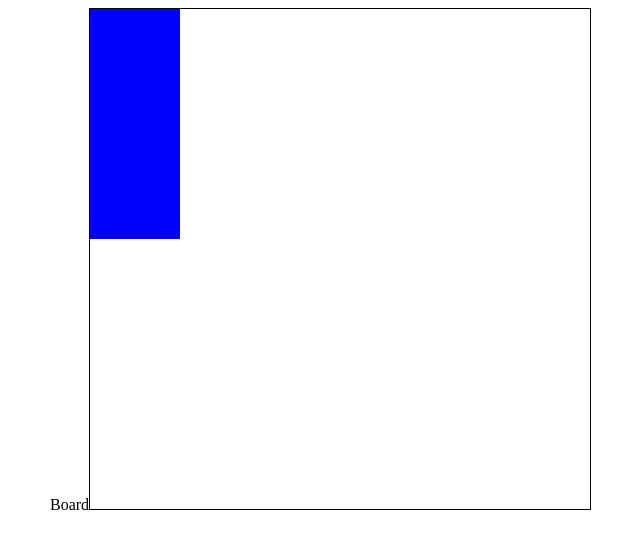
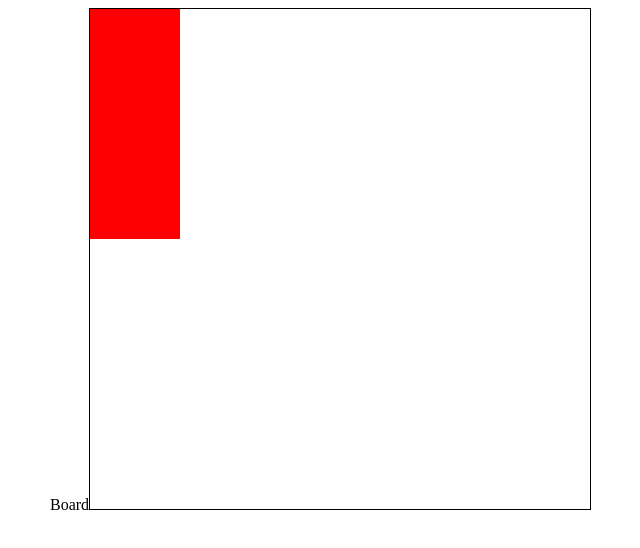
Before and after one commit to JoachimKoenigslieb/square-packing, a Gatsby site: page / in a window 1280 px wide. Shown: the whole page, without its empty margins (14-654 px from the left). Built offline with nearby package versions, Linux system fonts and the light colour scheme; Gatsby itself is replaced by a stand-in of ours.

Commit message:
better drag n drop

```diff
--- a/src/pages/index.tsx
+++ b/src/pages/index.tsx
@@ -13,9 +13,12 @@ const MyStyledCanvas = styled.canvas`
 	border: 1px solid black;
 `
 
+const WIDTH = 500
+const HEIGHT = 500
+
 
 const innerCanvas = (props: ICanvas, ref: React.ForwardedRef<HTMLCanvasElement>) => {
-	return <MyStyledCanvas width={500} height={500} ref={ref}/>
+	return <MyStyledCanvas width={WIDTH} height={HEIGHT} ref={ref}/>
 }
 class Rectangle {
 	height: number
@@ -44,15 +47,15 @@ class Rectangle {
 
 const Canvas = React.forwardRef<HTMLCanvasElement>(innerCanvas)
 
-const drawRect = (rect: Rectangle, ctx: CanvasRenderingContext2D) => {
-	ctx.fillStyle = 'blue'
+const drawRect = (rect: Rectangle, ctx: CanvasRenderingContext2D, color: 'blue' | 'red') => {
+	ctx.fillStyle = color
 	ctx.fillRect(rect.x, rect.y, rect.width, rect.height)
 }
 
 const moveRect = (rect: Rectangle, ctx: CanvasRenderingContext2D, e: MouseEvent) => {
-	ctx.clearRect(rect.x, rect.y, rect.width, rect.height)
+	// ctx.clearRect(rect.x, rect.y, rect.width, rect.height)
 	rect.move(e)
-	ctx.fillRect(rect.x, rect.y, rect.width, rect.height)
+	// ctx.fillRect(rect.x, rect.y, rect.width, rect.height)
 }
 
 const placeRect = (rect: Rectangle, ctx: CanvasRenderingContext2D) => {
@@ -96,12 +99,21 @@ const doesHover = (rect: Rectangle, ctx: CanvasRenderingContext2D, e: MouseEvent
 	return false
 }
 
+const draw = (rects: Rectangle[], ctx: CanvasRenderingContext2D) => {
+	ctx.clearRect(0, 0, WIDTH, HEIGHT)
+
+	rects.forEach((rect, i) => drawRect(rect, ctx, i === 0 ? 'red' : 'blue'))
+}
 
 
 const useSetupCanvas = (ref: React.RefObject<HTMLCanvasElement>): void => {
 	const dragRef = useRef<boolean>(false)
 
 	let settableRect = new Rectangle(230, 90, 0, 0)
+
+	const rectangles: Rectangle[] = []
+
+	const [, setRender, ] = useState(0)
 
 	useLayoutEffect(() => {
 		if (ref.current === null) {
@@ -115,8 +127,7 @@ const useSetupCanvas = (ref: React.RefObject<HTMLCanvasElement>): void => {
 			return
 		}
 
-		drawRect(settableRect, ctx)
-
+		draw([settableRect], ctx)
 		const canvasClassName = canvas.className
 
 		canvas.addEventListener('mouseup', e => {
@@ -124,8 +135,10 @@ const useSetupCanvas = (ref: React.RefObject<HTMLCanvasElement>): void => {
 
 			if (hovers) {
 				placeRect(settableRect, ctx)
+
+				rectangles.push(settableRect)
 				settableRect = spawnRect()
-				drawRect(settableRect, ctx)
+				drawRect(settableRect, ctx, 'red')
 
 				dragRef.current = false
 			}
@@ -153,8 +166,8 @@ const useSetupCanvas = (ref: React.RefObject<HTMLCanvasElement>): void => {
 		canvas.addEventListener('mousemove', e => {
 			console.log('is draggin?', dragRef.current)
 			if (dragRef.current) {
-				console.log('draggin!!!')
 				moveRect(settableRect, ctx, e)
+				draw([settableRect, ...rectangles, ], ctx)
 			}
 		})
 	}, [])
```
